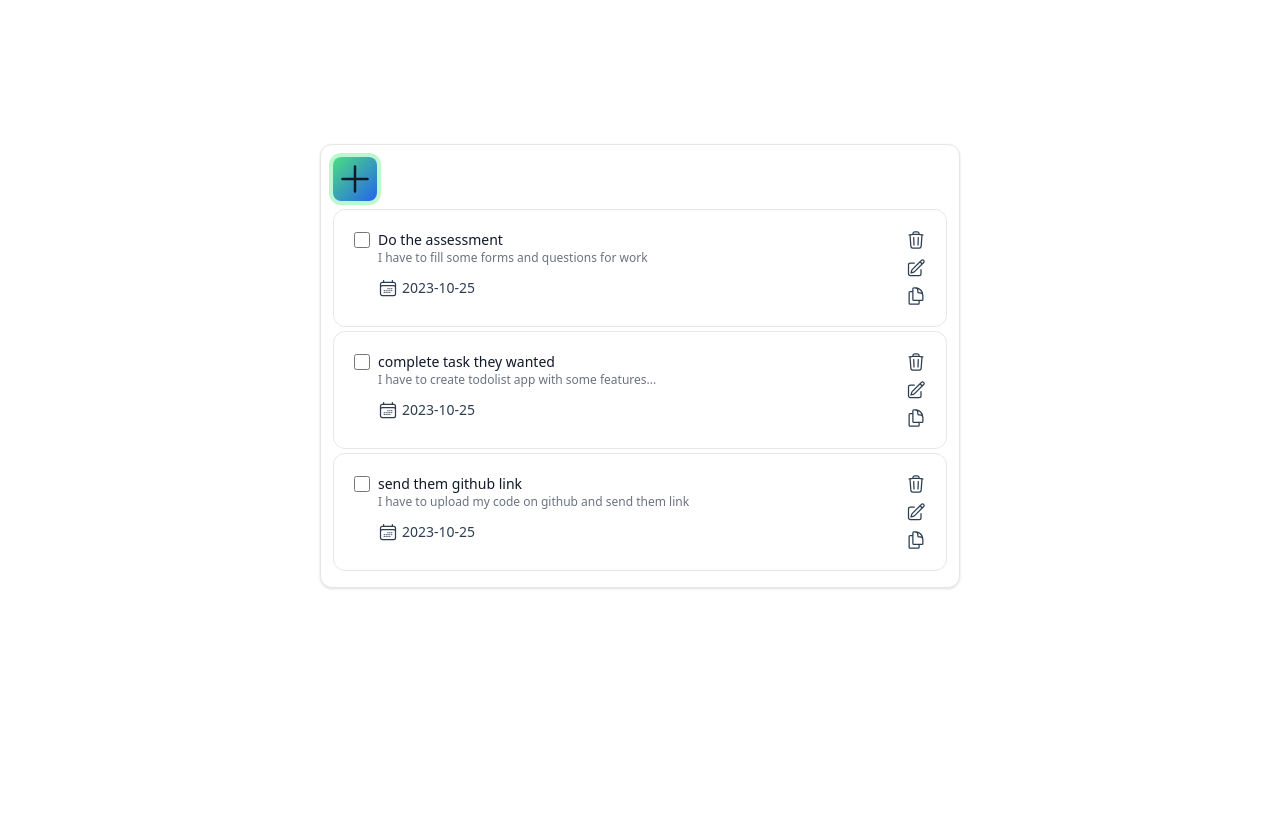
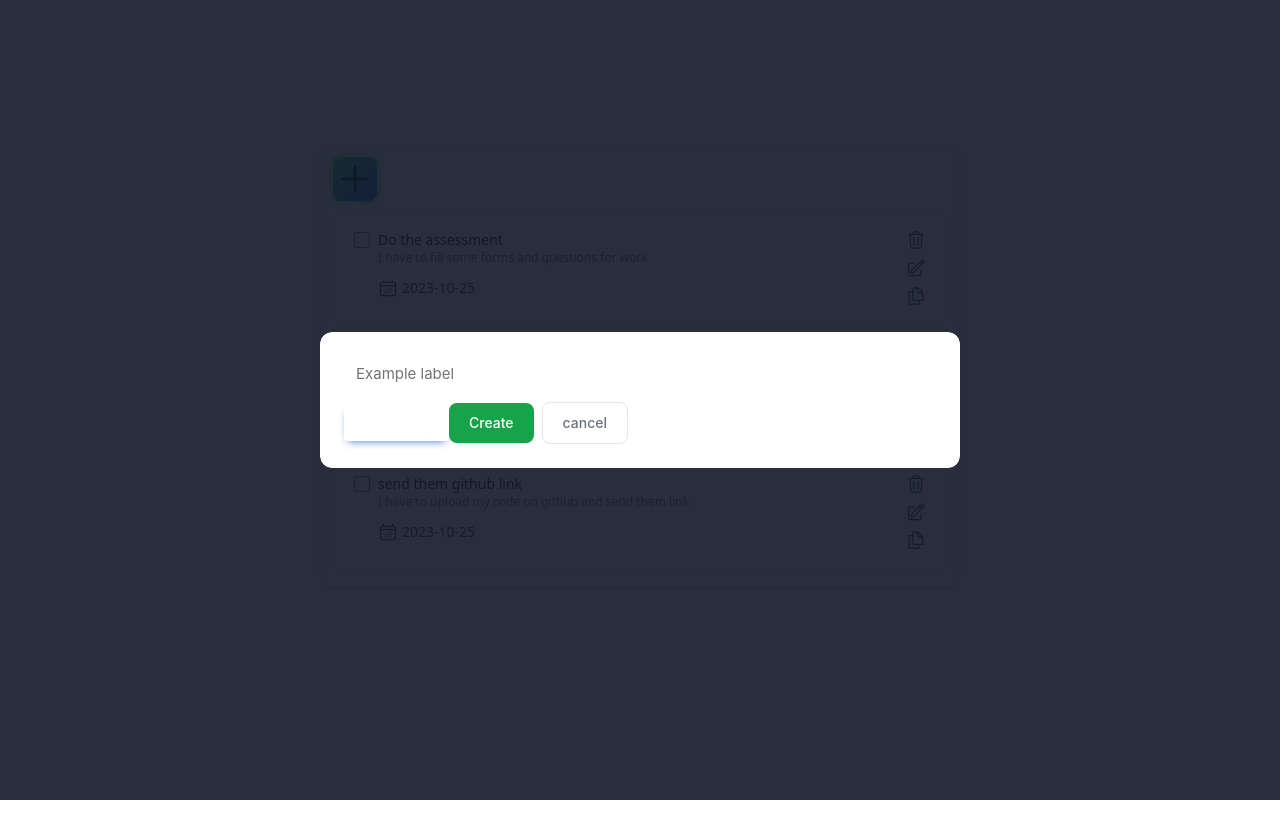
Before and after one commit to EbrahimMozaffari/todolist, a Vue app: page / in a window 1280 px wide. Both pictures are taken after a click on the button 355 px from the left and 179 px from the top of the page. Shown: the top 838 px of the page. Built offline with nearby package versions, Linux system fonts and the light colour scheme; what vue-tailwind would draw is missing.

Commit message:
testing validation

```diff
--- a/src/views/HomeView.vue
+++ b/src/views/HomeView.vue
@@ -1,6 +1,51 @@
 <template>
   <main class="flex items-center justify-center w-full mt-36">
+    <div class="createToDoModal fixed w-full h-full top-0 left-0 flex items-center justify-center z-10 " v-if="createModalOpen">
+      <div class="absolute w-full h-full bg-gray-900 opacity-90" ></div>
 
+      <div class=" max-h-full w-6/12 mx-auto rounded-xl" >
+        <div class="container overflow-hidden md:rounded-xl rounded-xl">
+          <div class="relative w-full  max-h-full">
+              <div class="relative bg-white rounded-xl shadow dark:bg-gray-700 ">
+
+                  <div class="p-6 ">
+                    <form data-te-validation-init>
+
+                      <div
+                      class="relative mb-3"
+                      data-te-input-wrapper-init
+                      data-te-validate="input"
+                      data-te-validation-ruleset="isRequired">
+                      <input
+                        type="text"
+                        class="peer block min-h-[auto] w-full rounded border-0 bg-transparent px-3 py-[0.32rem] leading-[1.6] outline-none transition-all duration-200 ease-linear focus:placeholder:opacity-100 data-[te-input-state-active]:placeholder:opacity-100 motion-reduce:transition-none dark:text-neutral-200 dark:placeholder:text-neutral-200 [&:not([data-te-input-placeholder-active])]:placeholder:opacity-0"
+                        id="exampleFormAdvancedInput1"
+                        placeholder="Example label" />
+                      <label
+                        for="exampleFormAdvancedInput1"
+                        class="pointer-events-none absolute left-3 top-0 mb-0 max-w-[90%] origin-[0_0] truncate pt-[0.37rem] leading-[1.6] text-neutral-500 transition-all duration-200 ease-out peer-focus:-translate-y-[0.9rem] peer-focus:scale-[0.8] peer-focus:text-primary peer-data-[te-input-state-active]:-translate-y-[0.9rem] peer-data-[te-input-state-active]:scale-[0.8] motion-reduce:transition-none dark:text-neutral-200 dark:peer-focus:text-primary"
+                        >Example label
+                      </label>
+                    </div>
+                    <button
+                      type="button"
+                      class="inline-block rounded bg-primary px-6 pb-2 pt-2.5 text-xs font-medium uppercase leading-normal text-white shadow-[0_4px_9px_-4px_#3b71ca] transition duration-150 ease-in-out hover:bg-primary-600 hover:shadow-[0_8px_9px_-4px_rgba(59,113,202,0.3),0_4px_18px_0_rgba(59,113,202,0.2)] focus:bg-primary-600 focus:shadow-[0_8px_9px_-4px_rgba(59,113,202,0.3),0_4px_18px_0_rgba(59,113,202,0.2)] focus:outline-none focus:ring-0 active:bg-primary-700 active:shadow-[0_8px_9px_-4px_rgba(59,113,202,0.3),0_4px_18px_0_rgba(59,113,202,0.2)] dark:shadow-[0_4px_9px_-4px_rgba(59,113,202,0.5)] dark:hover:shadow-[0_8px_9px_-4px_rgba(59,113,202,0.2),0_4px_18px_0_rgba(59,113,202,0.1)] dark:focus:shadow-[0_8px_9px_-4px_rgba(59,113,202,0.2),0_4px_18px_0_rgba(59,113,202,0.1)] dark:active:shadow-[0_8px_9px_-4px_rgba(59,113,202,0.2),0_4px_18px_0_rgba(59,113,202,0.1)]"
+                      data-te-submit-btn-ref>
+                      Validate
+                    </button>
+
+                        <!-- <h3 class="mb-5 text-lg font-normal text-gray-500 dark:text-gray-400">Are you sure you want to delete this TODO?</h3> -->
+                        <button @click="createConfirm" data-modal-hide="popup-modal" type="button" class="text-white bg-green-600 hover:bg-green-800 focus:ring-4 focus:outline-none focus:ring-green-300 green:focus:ring-red-800 font-medium rounded-lg text-sm inline-flex items-center px-5 py-2.5 text-center mr-2">
+                            Create
+                        </button>
+                        <button @click="createModalOpen = !createModalOpen" data-modal-hide="popup-modal" type="button" class="text-gray-500 bg-white hover:bg-gray-100 focus:ring-4 focus:outline-none focus:ring-gray-200 rounded-lg border border-gray-200 text-sm font-medium px-5 py-2.5 hover:text-gray-900 focus:z-10 dark:bg-gray-700 dark:text-gray-300 dark:border-gray-500 dark:hover:text-white dark:hover:bg-gray-600 dark:focus:ring-gray-600">cancel</button>
+                      </form>
+                    </div>
+              </div>
+          </div>
+        </div>
+      </div>
+  </div>
     <div class="fixed w-full h-full top-0 left-0 flex items-center justify-center z-10" v-if="isOpen">
       <div class="absolute w-full h-full bg-gray-900 opacity-50" ></div>
 
@@ -57,14 +102,20 @@ import {uuidv4} from "@/helper/helper"
 import store from "@/store";
 import {onMounted, ref, watch, computed} from "vue";
 
+
 const isOpen = ref(false)
+const createModalOpen = ref(false)
 const selectedId = ref('')
-const modalShow = ref(false)
+const createForm = ref(null)
 const toDoList = computed(()=>{
   return store.getters['app/getToDoList']
 })
 const createItem = ()=>{
-  modalShow.value =true
+  createModalOpen.value = true
+}
+const createConfirm = async()=>{
+  console.log("createForm");
+
 }
 const deleteItem = (item) =>{
   selectedId.value = item.id
@@ -95,3 +146,9 @@ const duplicateItem = async(item) =>{
 }
 
 </script>
+<style scoped>
+.createToDoModal .myInput{
+  color:black;
+  border-radius: 10px;
+}
+</style>
```
